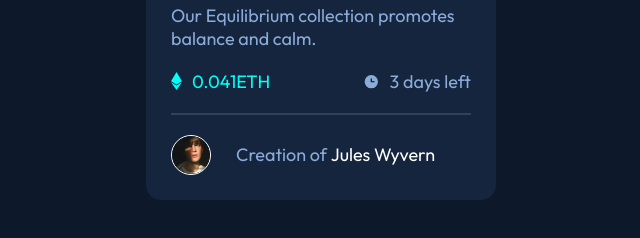
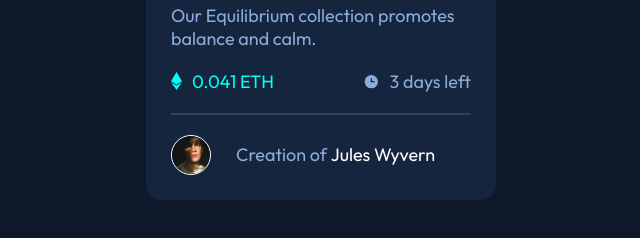
Before and after one commit to newtothis90/NFT-card, a plain HTML site: page index.html in a window 1280 px wide. Shown: the part 496-734 px from the top of the page, 319-959 px from the left. Drawn offline with Linux system fonts and the light colour scheme.

Commit message:
Update index.html

```diff
--- a/index.html
+++ b/index.html
@@ -26,7 +26,7 @@
                         src="images/icon-ethereum.svg"
                         alt="Etherium"
                     />
-                    0.041ETH</span>
+                    0.041 ETH</span>
                 </div>
                 <div class="clock vert-align">
                     <span><img
```
